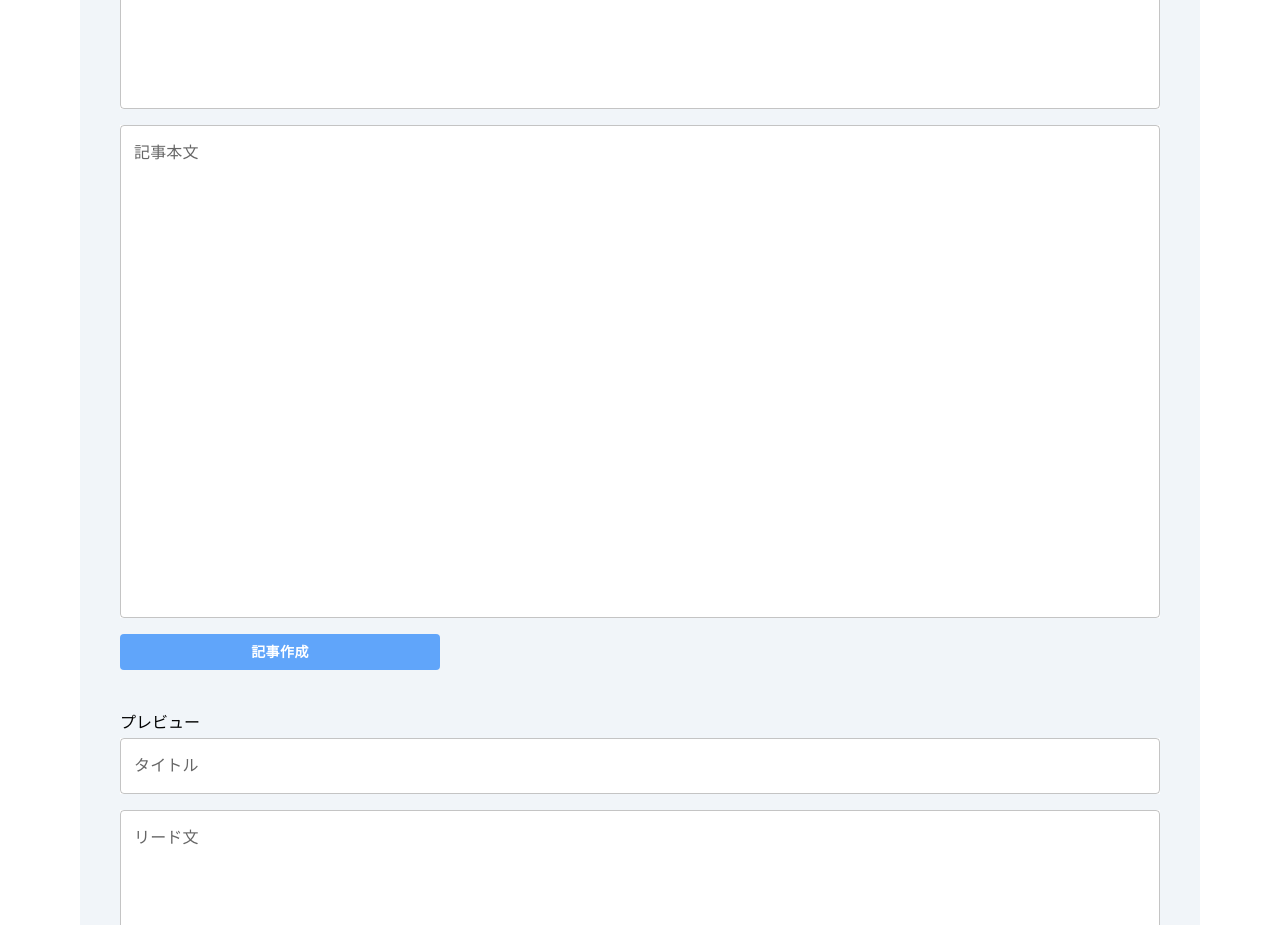
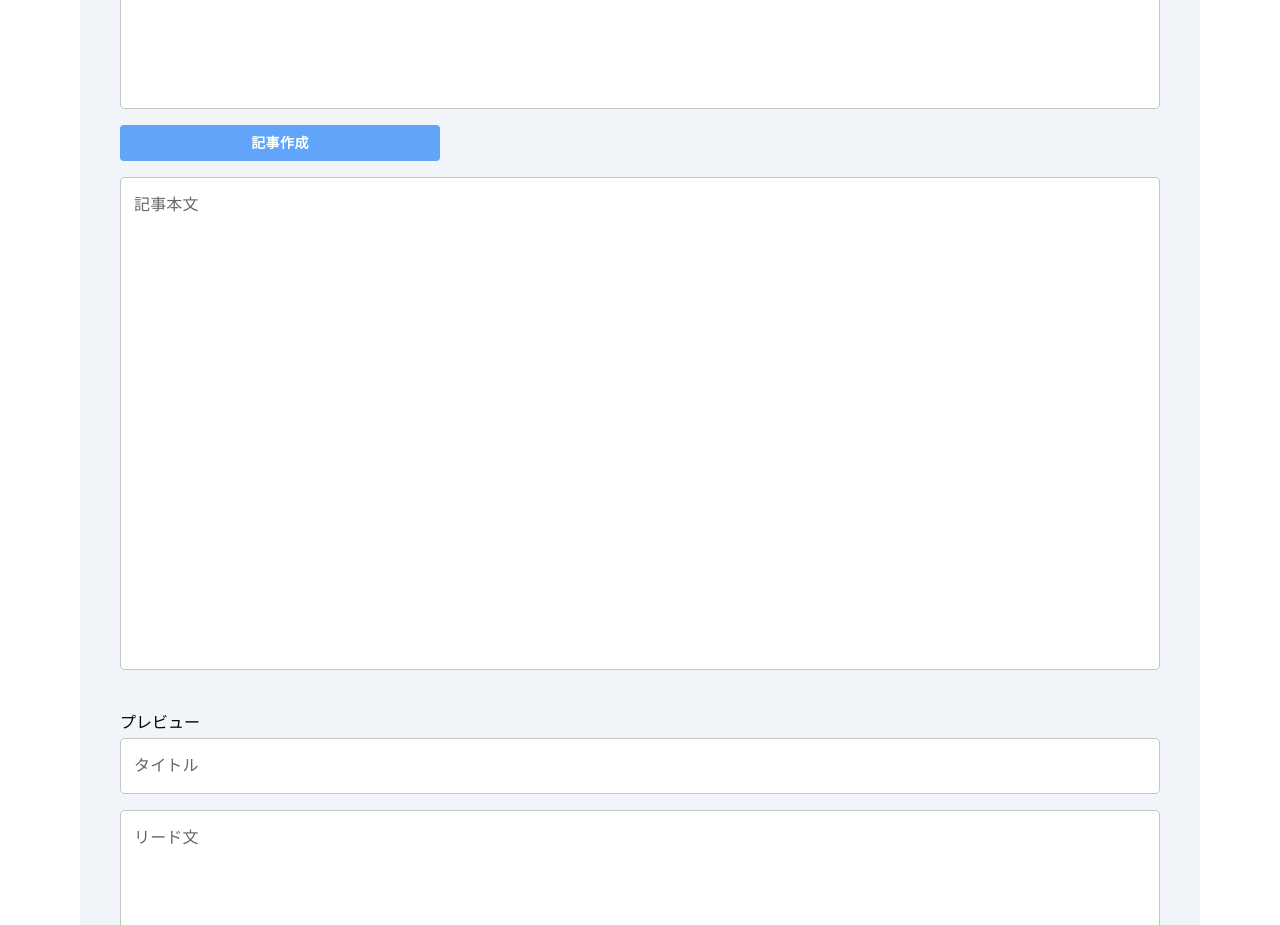
Before and after one commit to Teppeichang/WordGPT, a React (Create React App) app: page / in a window 1280 px wide. Shown: the part 2340-3265 px from the top of the page. Built offline with nearby package versions, Linux system fonts and the light colour scheme.

Commit message:
Fix: 記事生成ボタンの配置位置修正

```diff
--- a/src/App.jsx
+++ b/src/App.jsx
@@ -174,15 +174,6 @@ const App = () => {
             sx={{ mb: 2 }}
             onChange={(event) => setHead(event.target.value)}
           />
-          <TextField
-            label="記事本文"
-            multiline
-            rows={20}
-            value={draftArticle}
-            className="bg-white"
-            sx={{ mb: 2 }}
-            onChange={(event) => setDraftArticle(event.target.value)}
-          />
           <Button
             type="submit"
             variant="contained"
@@ -192,6 +183,15 @@ const App = () => {
           >
             記事作成
           </Button>
+          <TextField
+            label="記事本文"
+            multiline
+            rows={20}
+            value={draftArticle}
+            className="bg-white"
+            sx={{ mt: 2 }}
+            onChange={(event) => setDraftArticle(event.target.value)}
+          />
         </form>
         <form className="flex flex-col justify-center my-5" onSubmit={handlePostArticle}>
           <p className="mb-1">プレビュー</p>
```
